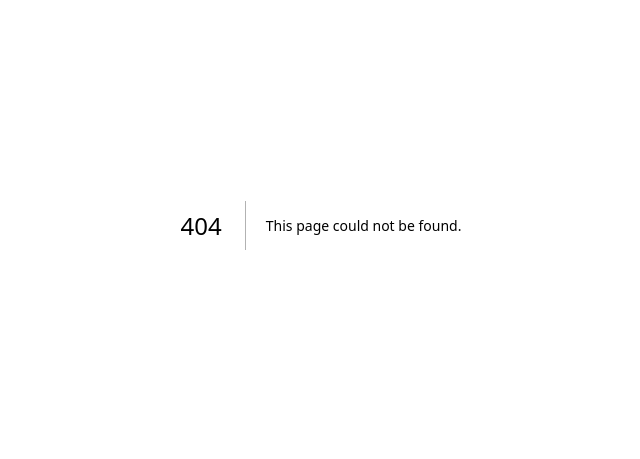
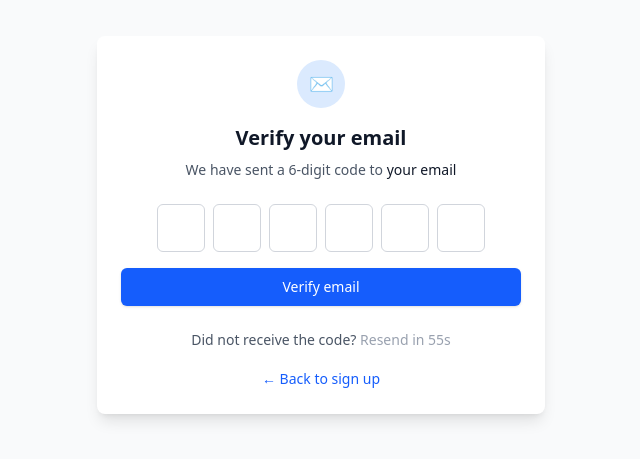
Before and after one commit to muhammad-abdullah11/smartbank, a Next.js app: page /verify-email/1 in a window 1280 px wide. Before the commit this address had no page. Shown: the part 175-634 px from the top of the page, without its empty margins (319-959 px from the left). Built offline with nearby package versions, Linux system fonts and the light colour scheme.

Commit message:
feat (verify-email) : add verify-email by OTP UI -

```diff
--- a/app/signup/SignupForm.tsx
+++ b/app/signup/SignupForm.tsx
@@ -1,6 +1,14 @@
 'use client'
-import { useState } from 'react'
+import { useState, type ChangeEvent, type FormEvent, type FocusEvent } from 'react'
 import { FaUser, FaEnvelope, FaLock, FaEye, FaEyeSlash, FaCalendar, FaHome } from 'react-icons/fa'
+
+interface Address {
+  street: string
+  city: string
+  state: string
+  postalCode: string
+  country: string
+}
 
 export default function SignupForm() {
   const [formData, setFormData] = useState({
@@ -15,7 +23,7 @@ export default function SignupForm() {
       state: '',
       postalCode: '',
       country: ''
-    }
+    } as Address
   })
   const [errors, setErrors] = useState({
     fullName: '',
@@ -33,10 +41,10 @@ export default function SignupForm() {
   })
   const [showPassword, setShowPassword] = useState(false)
 
-  const validateEmail = (email) => /^[^\s@]+@[^\s@]+\.[^\s@]+$/.test(email)
-  const validatePassword = (password) => password.length >= 8
+  const validateEmail = (email: string): boolean => /^[^\s@]+@[^\s@]+\.[^\s@]+$/.test(email)
+  const validatePassword = (password: string): boolean => password.length >= 8
 
-  const handleChange = (e) => {
+  const handleChange = (e: ChangeEvent<HTMLInputElement | HTMLSelectElement>) => {
     const { name, value } = e.target
     if (name.startsWith('address.')) {
       const field = name.split('.')[1]
@@ -47,18 +55,18 @@ export default function SignupForm() {
     } else {
       setFormData(prev => ({ ...prev, [name]: value }))
     }
-    if (touched[name]) {
+    if (touched[name as keyof typeof touched]) {
       validateField(name, value)
     }
   }
 
-  const handleBlur = (e) => {
+  const handleBlur = (e: FocusEvent<HTMLInputElement | HTMLSelectElement>) => {
     const { name, value } = e.target
     setTouched(prev => ({ ...prev, [name]: true }))
     validateField(name, value)
   }
 
-  const validateField = (name, value) => {
+  const validateField = (name: string, value: string) => {
     let error = ''
     switch (name) {
       case 'fullName':
@@ -73,8 +81,9 @@ export default function SignupForm() {
         else {
           const dob = new Date(value)
           const today = new Date()
+          const age = today.getFullYear() - dob.getFullYear()
           if (dob > today) error = 'Date of birth cannot be in the future'
-          else if (today.getFullYear() - dob.getFullYear() < 18) error = 'Must be at least 18 years old'
+          else if (age < 18) error = 'You must be at least 18 years old'
         }
         break
       case 'password':
@@ -94,17 +103,18 @@ export default function SignupForm() {
     setErrors(prev => ({ ...prev, [name]: error }))
   }
 
-  const handleSubmit = (e) => {
+  const handleSubmit = (e: FormEvent<HTMLFormElement>) => {
     e.preventDefault()
-    setTouched({
+    const allTouched = {
       fullName: true,
       email: true,
       dateOfBirth: true,
       password: true,
       address: true
-    })
+    }
+    setTouched(allTouched)
+    const newErrors = { ...errors }
     let isValid = true
-    const newErrors = { ...errors }
 
     if (!formData.fullName.trim()) {
       newErrors.fullName = 'Full name is required'
@@ -128,7 +138,9 @@ export default function SignupForm() {
       newErrors.password = 'Password must be at least 8 characters'
       isValid = false
     }
-    if (!formData.address.street.trim() || !formData.address.city.trim() || !formData.address.state.trim() || !formData.address.postalCode.trim() || !formData.address.country.trim()) {
+    if (!formData.address.street.trim() || !formData.address.city.trim() ||
+        !formData.address.state.trim() || !formData.address.postalCode.trim() ||
+        !formData.address.country.trim()) {
       newErrors.address = 'Complete address is required'
       isValid = false
     }
@@ -139,9 +151,9 @@ export default function SignupForm() {
     }
   }
 
-  const getInputClass = (field) => {
+  const getInputClass = (field: string) => {
     const base = 'block w-full py-1 border text-sm rounded-md focus:outline-none focus:ring-1 focus:ring-offset-1'
-    if (touched[field] && errors[field]) {
+    if (touched[field as keyof typeof touched] && errors[field as keyof typeof errors]) {
       return base + ' pl-10 pr-3 border-red-300 focus:ring-red-500 focus:border-red-500'
     }
     return base + ' pl-10 pr-3 border-gray-300 focus:ring-blue-500 focus:border-blue-500'
@@ -183,7 +195,7 @@ export default function SignupForm() {
                   onChange={handleChange}
                   onBlur={handleBlur}
                   className={getInputClass('fullName')}
-                  placeholder="name?"
+                  placeholder="John Doe"
                 />
               </div>
               {touched.fullName && errors.fullName && (
--- /dev/null
+++ b/app/verify-email/[email]/VerificationForm.tsx
@@ -0,0 +1,174 @@
+'use client'
+
+import { useState, useEffect } from 'react'
+
+export default function VerificationForm() {
+  const [otp, setOtp] = useState(['', '', '', '', '', ''])
+  const [email, setEmail] = useState('')
+  const [error, setError] = useState('')
+  const [touched, setTouched] = useState(false)
+  const [timer, setTimer] = useState(60)
+  const [canResend, setCanResend] = useState(false)
+
+  useEffect(() => {
+    const savedEmail = localStorage.getItem('signup_email')
+    if (savedEmail) setEmail(savedEmail)
+
+    if (timer > 0) {
+      const interval = setInterval(() => {
+        setTimer(prev => {
+          if (prev <= 1) {
+            setCanResend(true)
+            clearInterval(interval)
+            return 0
+          }
+          return prev - 1
+        })
+      }, 1000)
+      return () => clearInterval(interval)
+    }
+  }, [timer])
+
+  const handleChange = (e: React.ChangeEvent<HTMLInputElement>, index: number) => {
+    const value = e.target.value
+    if (value.length > 1) return
+    if (!/^\d*$/.test(value)) return
+
+    const newOtp = [...otp]
+    newOtp[index] = value
+    setOtp(newOtp)
+
+    if (value && index < 5) {
+      const nextInput = document.getElementById('otp-' + (index + 1))
+      if (nextInput) nextInput.focus()
+    }
+
+    if (touched && value) {
+      validateOtp(newOtp.join(''))
+    }
+  }
+
+  const handleKeyDown = (e: React.KeyboardEvent<HTMLInputElement>, index: number) => {
+    if (e.key === 'Backspace' && !otp[index] && index > 0) {
+      const prevInput = document.getElementById('otp-' + (index - 1))
+      if (prevInput) prevInput.focus()
+    }
+  }
+
+  const handlePaste = (e: React.ClipboardEvent<HTMLDivElement>) => {
+    e.preventDefault()
+    const pastedData = e.clipboardData.getData('text').slice(0, 6)
+    if (!/^\d+$/.test(pastedData)) return
+
+    const newOtp = [...otp]
+    pastedData.split('').forEach((digit, i) => {
+      if (i < 6) newOtp[i] = digit
+    })
+    setOtp(newOtp)
+
+    const nextIndex = Math.min(pastedData.length, 5)
+    const nextInput = document.getElementById('otp-' + nextIndex)
+    if (nextInput) nextInput.focus()
+  }
+
+  const validateOtp = (code: string) => {
+    if (code.length < 6) {
+      setError('Please enter all 6 digits')
+      return false
+    }
+    setError('')
+    return true
+  }
+
+  const handleSubmit = (e: React.FormEvent<HTMLFormElement>) => {
+    e.preventDefault()
+    setTouched(true)
+    const code = otp.join('')
+
+    if (!validateOtp(code)) return
+
+    console.log('Verifying OTP:', code, 'for email:', email)
+  }
+
+  const handleResend = () => {
+    setTimer(60)
+    setCanResend(false)
+    setOtp(['', '', '', '', '', ''])
+    console.log('Resending OTP to:', email)
+  }
+
+  return (
+    <div className="min-h-screen bg-gray-50 flex items-center justify-center p-4">
+      <div className="w-full max-w-md bg-white p-6 shadow-lg rounded-lg">
+        <div className="text-center mb-6">
+          <div className="mx-auto w-12 h-12 bg-blue-100 rounded-full flex items-center justify-center mb-4">
+            <span className="text-blue-600 text-xl">✉</span>
+          </div>
+          <h1 className="text-xl font-extrabold text-gray-900">Verify your email</h1>
+          <p className="mt-2 text-sm text-gray-600">
+            We have sent a 6-digit code to{' '}
+            <span className="font-medium text-gray-900">{email || 'your email'}</span>
+          </p>
+        </div>
+
+        <form onSubmit={handleSubmit} noValidate>
+          <div className="flex justify-center gap-2 mb-4" onPaste={handlePaste}>
+            {otp.map((digit, index) => (
+              <input
+                key={index}
+                id={'otp-' + index}
+                type="text"
+                inputMode="numeric"
+                maxLength={1}
+                value={digit}
+                onChange={(e) => handleChange(e, index)}
+                onKeyDown={(e) => handleKeyDown(e, index)}
+                className={'w-12 h-12 text-center text-lg font-bold border rounded-md focus:outline-none focus:ring-2 focus:ring-blue-500 focus:border-blue-500 ' +
+                  (touched && !digit ? 'border-red-300' : 'border-gray-300')
+                }
+                aria-label={'OTP digit ' + (index + 1)}
+              />
+            ))}
+          </div>
+
+          {touched && error && (
+            <p className="text-center text-xs text-red-600 mb-4">{error}</p>
+          )}
+
+          <button
+            type="submit"
+            className="w-full flex justify-center py-2 px-4 border border-transparent rounded-md shadow-sm text-sm font-medium text-white bg-blue-600 hover:bg-blue-700 focus:outline-none focus:ring-2 focus:ring-offset-2 focus:ring-blue-500"
+          >
+            Verify email
+          </button>
+        </form>
+
+        <div className="mt-6 text-center">
+          <p className="text-sm text-gray-600">
+            Did not receive the code?{' '}
+            {canResend ? (
+              <button
+                type="button"
+                onClick={handleResend}
+                className="font-medium text-blue-600 hover:text-blue-500 inline-flex items-center"
+              >
+                <span className="mr-1">↻</span>
+                Resend code
+              </button>
+            ) : (
+              <span className="text-gray-400">
+                Resend in {timer}s
+              </span>
+            )}
+          </p>
+        </div>
+
+        <div className="mt-4 text-center">
+          <a href="/signup" className="text-sm font-medium text-blue-600 hover:text-blue-500">
+            ← Back to sign up
+          </a>
+        </div>
+      </div>
+    </div>
+  )
+}
--- /dev/null
+++ b/app/verify-email/[email]/page.tsx
@@ -0,0 +1,11 @@
+import { Metadata } from 'next'
+import VerificationForm from './VerificationForm'
+
+export const metadata: Metadata = {
+  title: 'Verify Email - SmartBank',
+  description: 'Verify your email address to complete your SmartBank registration.',
+}
+
+export default function VerifyEmailPage() {
+  return <VerificationForm />
+}
--- a/package.json
+++ b/package.json
@@ -9,6 +9,7 @@
     "lint": "eslint"
   },
   "dependencies": {
+    "axios": "^1.16.0",
     "bcryptjs": "^3.0.3",
     "crypto": "^1.0.1",
     "mongoose": "^9.6.1",
```
Also changed, not shown: 1 other file (tests, documents, lock files or other folders).
